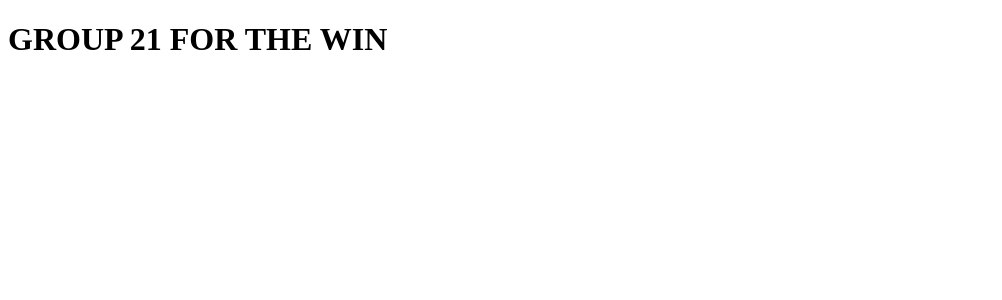
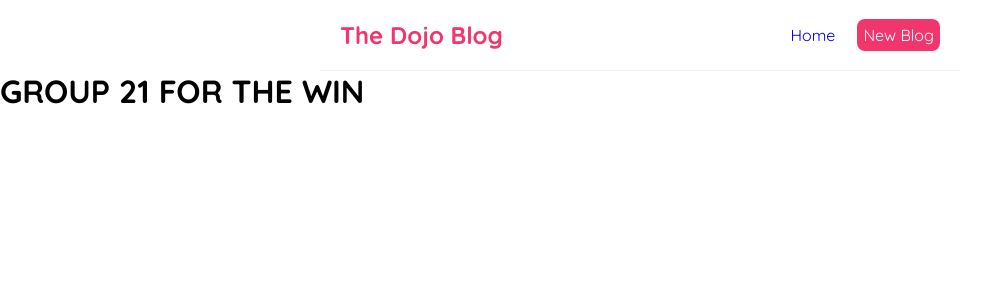
Before and after one commit to JDMCK/2800-202310-BBY08, a React (Create React App) app: page / in a window 1280 px wide. Shown: the top 300 px of the page, without its empty margins (0-1002 px from the left). Built offline with nearby package versions, Linux system fonts and the light colour scheme; no server answers.

Commit message:
got proxy server working

```diff
--- a/package.json
+++ b/package.json
@@ -9,6 +9,7 @@
     "express": "^4.18.2",
     "react": "^18.2.0",
     "react-dom": "^18.2.0",
+    "react-router-dom": "^6.10.0",
     "react-scripts": "^5.0.1",
     "web-vitals": "^2.1.4"
   },
@@ -35,5 +36,6 @@
       "last 1 firefox version",
       "last 1 safari version"
     ]
-  }
+  },
+  "proxy": "http://217.0.0.1:8000"
 }
--- a/src/App.js
+++ b/src/App.js
@@ -1,6 +1,9 @@
+import Navbar from './widgets/Navbar';
+
 const App = () => {
   return (
     <div className="App">
+      <Navbar />
       <h1>GROUP 21 FOR THE WIN</h1>
     </div>
   );
--- a/src/index.css
+++ b/src/index.css
@@ -0,0 +1,46 @@
+/* General Stylings */
+@import url('https://fonts.googleapis.com/css2?family=Quicksand:wght@400;500;700&display=swap');
+
+:root {
+  --primary: #FFFFFF;
+  --secondary: #000000;
+}
+
+* {
+  font-family: 'Quicksand', sans-serif;
+  margin: 0;
+}
+
+/* Navbar Stylings */
+.navbar {
+  padding: 20px;
+  display: flex;
+  align-items: center;
+  max-width: 600px;
+  margin: 0 auto;
+  border-bottom: 1px solid #f2f2f2;
+}
+
+.navbar h1 {
+  color: #f1356d;
+}
+
+.navbar .links {
+  margin-left: auto;
+}
+
+.navbar a {
+  margin-left: 16px;
+  text-decoration: none;
+  padding: 6px;
+}
+
+.navbar a:hover {
+  color: #f1356d;
+}
+
+.content {
+  max-width: 600px;
+  margin: 40px auto;
+  padding: 20px;
+}
--- /dev/null
+++ b/src/widgets/Navbar.js
@@ -0,0 +1,29 @@
+import { useEffect } from "react";
+
+const Navbar = () => {
+
+  useEffect(() => {
+    const getCatFacts = async () => {
+      const response = await fetch('/getCatFact');
+      const responseJSON = await response.json();
+      console.log(responseJSON);
+    }
+    getCatFacts();
+  }, []);
+
+  return (
+    <nav className="navbar">
+      <h1>The Dojo Blog</h1>
+      <ul className="links">
+        <a href="/">Home</a>
+        <a href="/create" style={{
+          color: 'white',
+          backgroundColor: '#f1356d',
+          borderRadius: '8px'
+        }}>New Blog</a>
+      </ul>
+    </nav>
+  );
+}
+
+export default Navbar;
```
Also changed, not shown: public/manifest.json (added), 2 other files (tests, documents, lock files or other folders).
